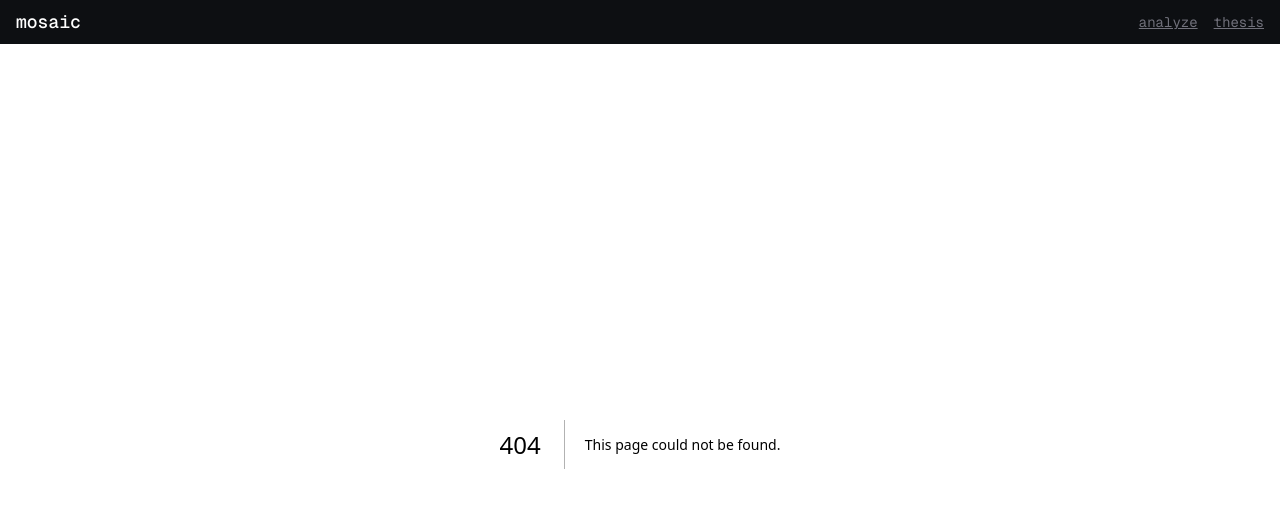
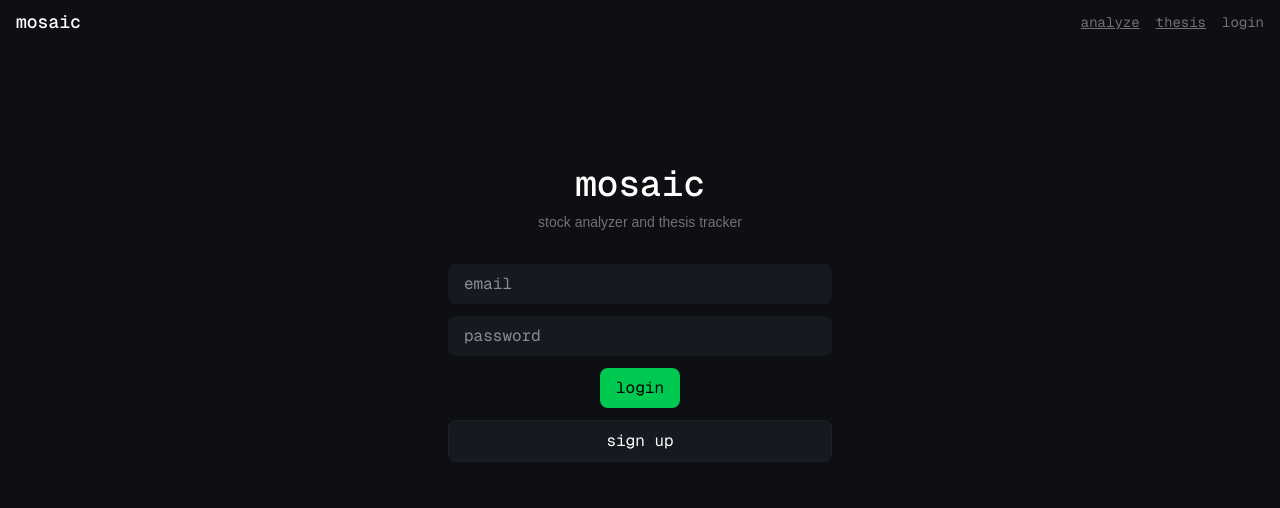
Before and after one commit to Rachellwuu/Mosaic, a Next.js app: page /login in a window 1280 px wide. Before the commit this address had no page. Shown: the top 508 px of the page. Built offline with nearby package versions, Linux system fonts and the light colour scheme; no server answers.

Commit message:
feat: add email/password authorization for theses tracking

```diff
--- /dev/null
+++ b/app/login/page.tsx
@@ -0,0 +1,57 @@
+"use client"
+import {useState} from "react"
+import {supabase} from "@/app/lib/supabase"
+import {useRouter} from "next/navigation"
+
+export default function LoginPage(){
+    const router= useRouter()
+    const [email,setEmail] = useState("")
+    const[password,setPassword] = useState("");
+    const[error, setError] = useState("")
+    const handleSignup = async()=> {
+        const {error} = await supabase.auth.signUp({email,password})
+        if(error){
+            setError(error.message)
+        }
+        else{
+            setError("Check your email to comfirm, then log in")
+        }
+
+    }
+    const handleSignIn =  async()=> {
+        const {error} = await supabase.auth.signInWithPassword({email,password})
+        if(error){
+            setError(error.message)
+        }
+        else{
+           router.push("/")
+        }
+
+    }
+
+
+    return (
+
+        <main className="min-h-screen bg-[#0d0f12] text-white flex flex-col items-center pt-30 px-4">
+      <h1 className="text-4xl font-mono font-medium text-white mb-2">
+        mosaic
+      </h1>
+      <p className="text-zinc-500 text-sm mb-8">
+        stock analyzer and thesis tracker
+      </p>
+      <div className = "w-full max-w-sm   flex flex-col items-center gap-3">
+            <input placeholder="email" value ={email} onChange ={(e)=>setEmail(e.target.value)} className ="bg-[#161920] px-4 py-2 font-mono outline-none w-full rounded-lg"/>
+            <input placeholder="password" type ="password" value = {password} onChange={(e)=>setPassword(e.target.value)} className ="bg-[#161920] px-4 py-2 font-mono outline-none w-full rounded-lg"/>
+            <button className ="font-mono px-4 py-2 bg-green-500 text-black rounded-lg" onClick ={handleSignIn}>
+                login
+            </button>
+            <button className="font-mono px-4 py-2 bg-[#161920] border border-[#1e2228] text-white rounded-lg w-full" onClick={handleSignup}>
+                sign up
+                </button>
+            {error && <p className="text-red-500 text-sm">{error}</p>}
+        </div>
+        </main>
+
+    )
+
+}
--- a/app/thesis/page.tsx
+++ b/app/thesis/page.tsx
@@ -5,7 +5,11 @@ import { supabase } from "@/app/lib/supabase"
 export default function ThesisPage() {
     const[theses,setTheses]= useState<any[]>([]);
     const fetchTheses =async () =>{
-        const {data, error} = await supabase.from("theses").select("*").order("id",{ascending:false})
+        const{data:{user}}= await supabase.auth.getUser()
+        if(!user){
+            return
+        }
+        const {data, error} = await supabase.from("theses").select("*").eq("user_id",user.id).order("id",{ascending:false})
 
 
         if (!error && data){
@@ -36,7 +40,7 @@ export default function ThesisPage() {
                 mosaic thesis log
             </h1>
             <p className = "text-zinc-500">
-                theses tracking and monitoring space
+                theses tracking and monitoring space (login to access)
             </p>
             <div className ="w-full max-w-4xl flex-col gap-4 mt-6 grid grid-cols-2">
                 {theses.map((t)=>(
--- a/components/Navbar.tsx
+++ b/components/Navbar.tsx
@@ -1,11 +1,41 @@
+"use client"
 import Link from "next/link"
+import {useState,useEffect} from "react"
+import {supabase} from "@/app/lib/supabase"
+import {useRouter} from "next/navigation"
+
 export default function Navbar(){
+    const [user, setUser] = useState<any>(null)
+    const router = useRouter()
+    useEffect(()=> {
+        supabase.auth.getUser().then(({data})=> {
+            setUser(data.user)
+        })
+        const { data: listener } = supabase.auth.onAuthStateChange((event, session) => {
+            setUser(session?.user ?? null)
+         })
+
+        return () => {
+            listener.subscription.unsubscribe()
+         }}, [])
+    const handleLogout = async()=>{
+        await supabase.auth.signOut()
+        setUser(null)
+        router.push("/login")
+    }
     return (
     <div className = "bg-[#0d0f12] flex justify-between items-center px-4 py-2">
-        <div><p className ="text-white font-mono font-medium text-lg"> mosaic</p></div>
+        <div>
+            <Link href="/" className ="text-white font-mono font-medium text-lg"> mosaic</Link>
+        </div>
         <div className = "flex gap-4">
         <Link href= "/" className ="text-zinc-500 underline font-mono text-sm"> analyze </Link>
         <Link href="/thesis" className = "text-zinc-500 underline  font-mono text-sm">thesis</Link>
+        {user ?(
+            <button onClick={handleLogout} className = "font-mono text-zinc-500 text-sm">logout</button>
+        ):(
+            <Link href="/login" className = "font-mono text-zinc-500 text-sm">login</Link>
+        )}
         </div>
     </div>
     )
--- a/components/ThesisForm.tsx
+++ b/components/ThesisForm.tsx
@@ -10,7 +10,11 @@ export default function ThesisForm({ticker, currentPrice}:ThesisFormProp){
     const[date,setDate] = useState("")
     const[save,setSave]= useState(false)
     const handleSave = async()=>{
-           const{error} = await supabase.from("theses").insert([{ticker:ticker, thesis:thesis, condition:condition, target_date: date, price_at_save:currentPrice}])
+        const {data:{user}}= await supabase.auth.getUser()
+        if(!user){
+            return
+        }
+           const{error} = await supabase.from("theses").insert([{ticker:ticker, thesis:thesis, condition:condition, target_date: date, price_at_save:currentPrice,user_id:user.id}])
            console.log("Supabase error:", error)
            if (!error){
             setSave(true)
```
